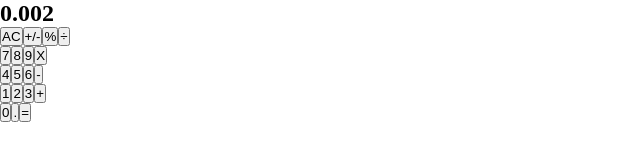
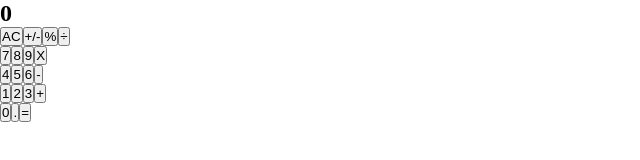
Before and after one commit to canriquez/react-calculator, a React (Create React App) app: page / in a window 1280 px wide. Shown: the top 160 px of the page, without its empty margins (0-640 px from the left). Built offline with nearby package versions, Linux system fonts and the light colour scheme.

Commit message:
fix points rised by TSE

```diff
--- a/src/components/App.js
+++ b/src/components/App.js
@@ -3,11 +3,9 @@ import Big from 'big.js';
 import Display from './Display';
 import ButtonPanel from './ButtonPanel';
 
-const x = Big(0.002).toString();
-
 const App = () => (
   <>
-    <Display result={x} />
+    <Display />
     <ButtonPanel />
   </>
 );
--- a/src/components/Button.js
+++ b/src/components/Button.js
@@ -17,7 +17,7 @@ const Button = props => {
 };
 
 Button.defaultProps = {
-  buttonName: 'H',
+  buttonName: '',
   buttonType: '',
 };
 Button.propTypes = {
```
